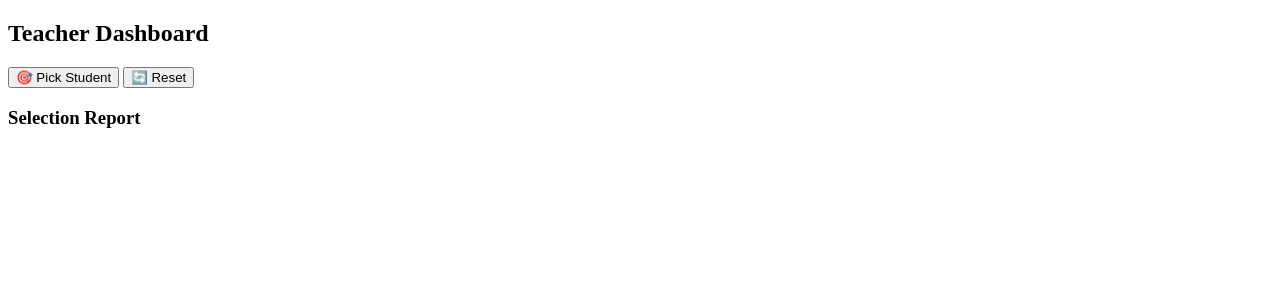
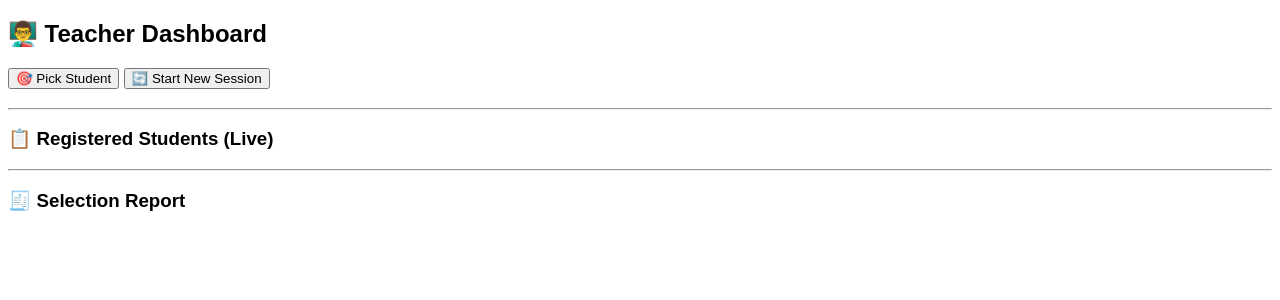
Before and after one commit to Divyansh-Johari/student-picker, a Flask app: page /admin in a window 1280 px wide. Shown: the top 300 px of the page. Run offline with Flask 3, Linux system fonts and the light colour scheme; data that the repository does not hold is empty.

Commit message:
Update admin.html

```diff
--- a/templates/admin.html
+++ b/templates/admin.html
@@ -3,16 +3,30 @@
 <head>
     <title>Admin Panel</title>
     <meta name="viewport" content="width=device-width, initial-scale=1">
+
+    <style>
+        body { font-family: Arial, sans-serif; }
+        .selected { color: red; }
+        .not-selected { color: green; }
+    </style>
 </head>
 <body>
-    <h2>Teacher Dashboard</h2>
+
+<h2>👨‍🏫 Teacher Dashboard</h2>
 
 <button onclick="pick()">🎯 Pick Student</button>
-    <button onclick="reset()">🔄 Reset</button>
+<button onclick="resetSession()">🔄 Start New Session</button>
 
 <h3 id="selected"></h3>
 
-    <h3>Selection Report</h3>
+<hr>
+
+<h3>📋 Registered Students (Live)</h3>
+<ul id="students"></ul>
+
+<hr>
+
+<h3>🧾 Selection Report</h3>
 <ul id="report"></ul>
 
 <script>
@@ -22,7 +36,23 @@
         .then(data => {
             document.getElementById("selected").innerText =
                 data.selected || data.message;
-                loadReport();
+            loadAll();
+        });
+    }
+
+    function loadStudents() {
+        fetch("/students")
+        .then(res => res.json())
+        .then(data => {
+            const list = document.getElementById("students");
+            list.innerHTML = "";
+
+            data.forEach(s => {
+                const li = document.createElement("li");
+                li.innerText = s.name + (s.is_selected ? " (Selected)" : "");
+                li.className = s.is_selected ? "selected" : "not-selected";
+                list.appendChild(li);
+            });
         });
     }
 
@@ -40,15 +70,23 @@
         });
     }
 
-        function reset() {
-            fetch("/reset", {method: "POST"})
-            .then(() => {
-                document.getElementById("selected").innerText = "";
-                document.getElementById("report").innerHTML = "";
-            });
+    function resetSession() {
+        if (!confirm("Start a new session? All data will be deleted.")) return;
+
+        fetch("/reset", { method: "POST" })
+        .then(() => loadAll());
     }
 
+    function loadAll() {
+        loadStudents();
         loadReport();
+    }
+
+    // 🔁 Auto-refresh every 3 seconds
+    setInterval(loadStudents, 3000);
+
+    loadAll();
 </script>
+
 </body>
 </html>
```
Lines whose indentation alone changed are shown as unchanged.
